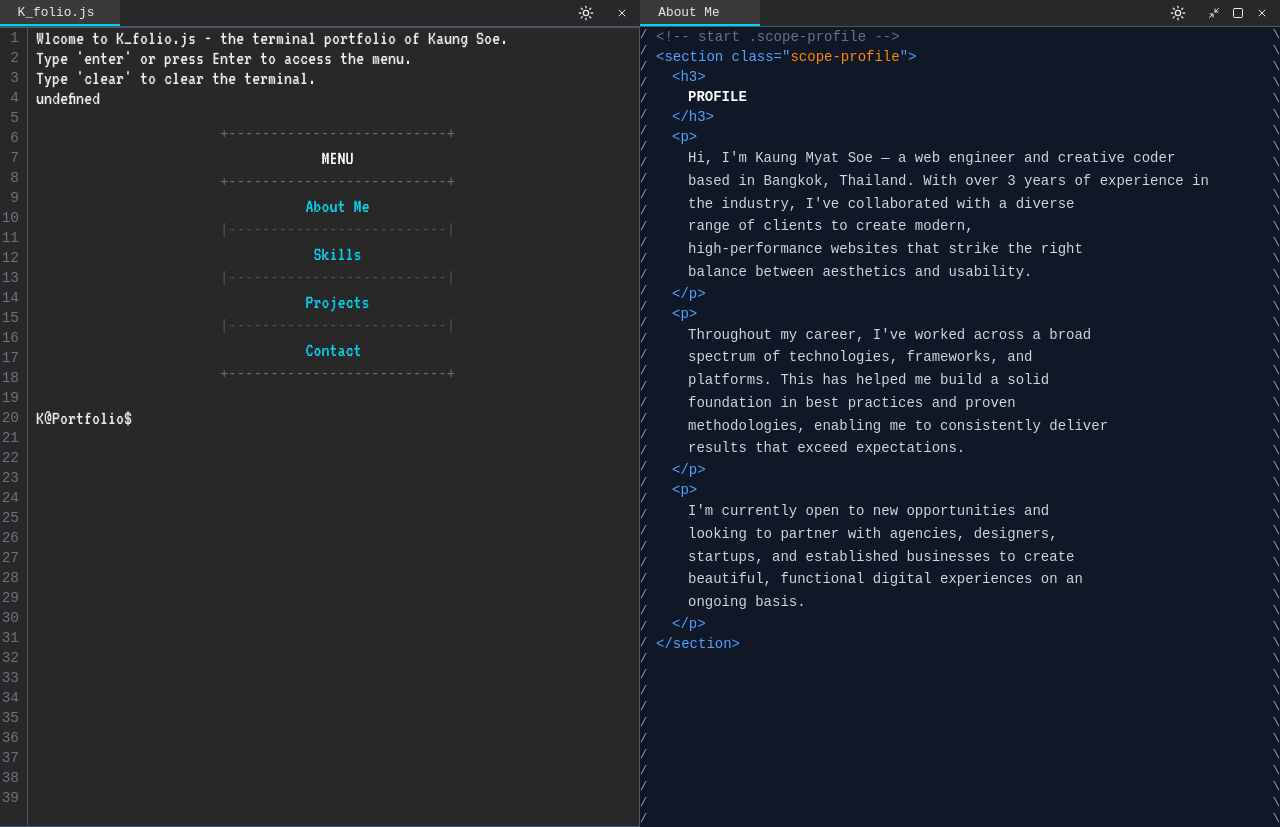
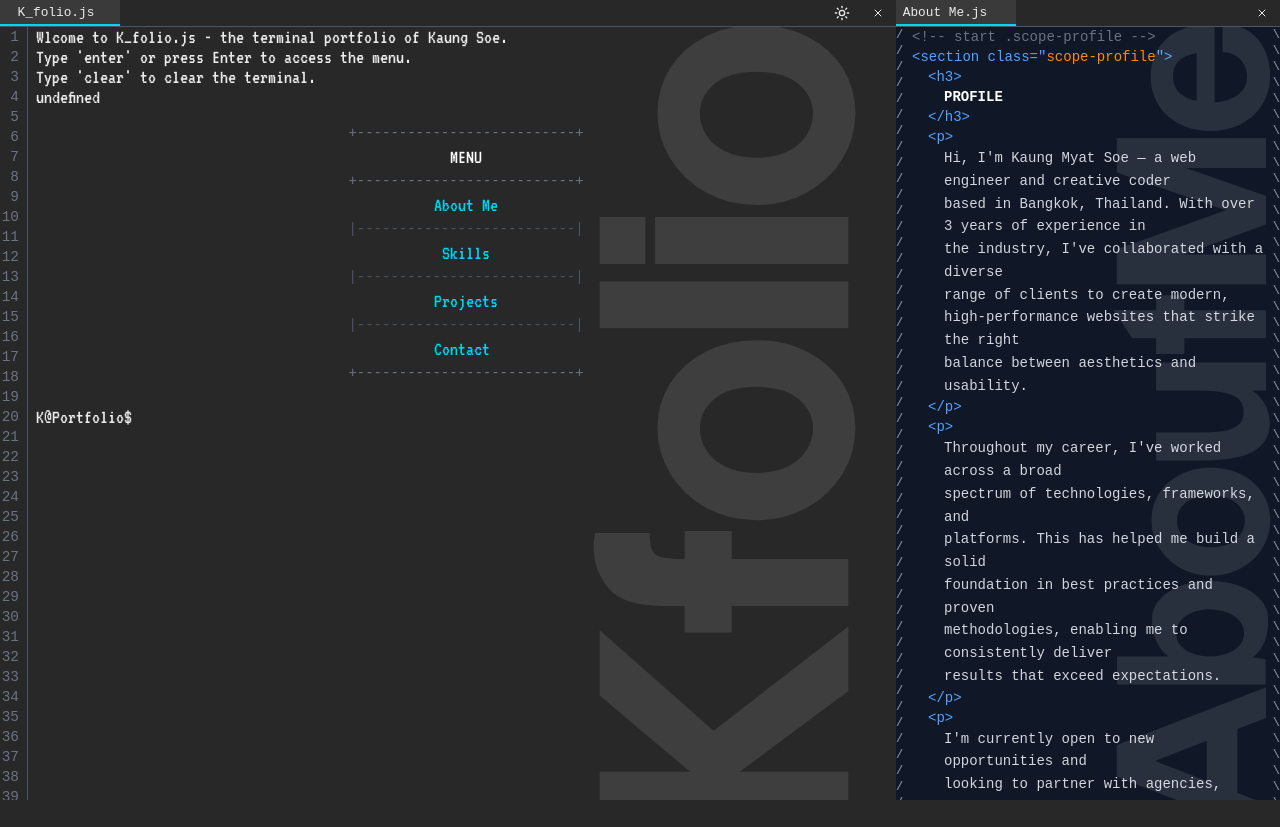
Before and after one commit to KaungMyatSoe13/K_Folio, a Next.js app: page / in a window 1280 px wide. Both pictures are taken after a click on the button "About Me". After the commit the page ends 800 px from the top, so only its background shows below. Built offline with nearby package versions, Linux system fonts and the light colour scheme.

Commit message:
Backgrounds

```diff
--- a/app/fonts/fonts.ts
+++ b/app/fonts/fonts.ts
@@ -2,6 +2,7 @@
 import { VT323 } from "next/font/google";
 import { JetBrains_Mono } from "next/font/google";
 import { Press_Start_2P } from "next/font/google";
+import localFont from "next/font/local";
 
 export const pressStart2P = Press_Start_2P({
   subsets: ["latin"],
@@ -20,3 +21,10 @@ export const shareTechMono = JetBrains_Mono({
   weight: "400",
   variable: "--font-share-tech-mono",
 });
+
+export const benzinSemibold = localFont({
+  src: "./benzin-semibold.ttf", // your TTF file
+  weight: "600", // semibold
+  style: "normal",
+  variable: "--font-benzin-semibold",
+});
--- a/app/globals.css
+++ b/app/globals.css
@@ -4,6 +4,16 @@
 :root {
   --background: #282828; /* dark background */
   --foreground: #eaeaea; /* light text */
+}
+
+/* Hide all scrollbars globally */
+* {
+  scrollbar-width: none; /* Firefox */
+  -ms-overflow-style: none; /* Internet Explorer 10+ */
+}
+
+*::-webkit-scrollbar {
+  display: none; /* Chrome, Safari, Edge */
 }
 
 pre {
--- a/app/page.tsx
+++ b/app/page.tsx
@@ -72,9 +72,6 @@ export default function Home() {
 
   const handleCloseSideTab = (): void => {
     setShowSideTab(false);
-    // Optionally clear side tabs when closing
-    // setSideTabMenuTabs([]);
-    // setActiveSideTab("");
   };
 
   // Side tab management functions
@@ -155,16 +152,17 @@ export default function Home() {
     <main className="max-h-screen flex">
       {/* Desktop & larger: side by side */}
       <div className="hidden md:flex w-full flex-col">
-        <div className="flex flex-row">
+        <div className="flex flex-row h-screen">
           {/* Left side - Terminal section */}
-          <div className="flex flex-col flex-1">
+          <div className="flex flex-col flex-1 h-full overflow-y-auto">
             <Navbar
               tabs={tabs}
               activeTab={activeTab}
               onTabClick={handleTabClick}
               onTabClose={handleTabClose}
             />
-            <div className="flex flex-1 flex-row">
+
+            <div className="flex-1 flex flex-row">
               <Terminal
                 onMenuClick={handleMenuClick}
                 tabs={tabs}
@@ -175,7 +173,11 @@ export default function Home() {
 
           {/* Right side - SideTab with its own navbar */}
           {showSideTab && (
-            <div className="flex flex-col w-full md:w-[50%] lg:w-[45%] xl:w-[50%] bg-gray-900">
+            <div
+              className={`flex flex-col h-full w-full overflow-y-hidden md:w-[50%] lg:w-[45%] ${
+                sideTabContent === "Projects" ? "xl:w-[40%]" : "xl:w-[30%]"
+              } bg-gray-900`}
+            >
               <SideTabNavbar
                 onClose={handleCloseSideTab}
                 menuTabs={sideTabMenuTabs}
@@ -183,6 +185,7 @@ export default function Home() {
                 onTabClick={handleSideTabClick}
                 onTabClose={handleSideTabClose}
               />
+
               <SideTab
                 content={sideTabContent}
                 onProjectClick={handleProjectClick}
--- a/components/Menu/Menu.tsx
+++ b/components/Menu/Menu.tsx
@@ -29,7 +29,7 @@ export default function Menu({ onMenuClick }: MenuProps) {
   };
 
   return (
-    <div className="text-[#eaeaea] bg-[#282828] p-2 sm:p-4 rounded-lg w-full max-w-sm mx-auto text-xs sm:text-sm">
+    <div className="text-[#eaeaea]  p-2 sm:p-4 rounded-lg w-full max-w-sm mx-auto text-xs sm:text-sm bg-transparent">
       <div className="whitespace-pre text-center select-none">
         {/* Top border */}
         <div className="text-gray-500">{createBorder()}</div>
--- a/components/Navbars/SideTabNavbar.tsx
+++ b/components/Navbars/SideTabNavbar.tsx
@@ -1,6 +1,6 @@
 "use client";
 import React, { useState, useRef, useEffect, useCallback } from "react";
-import { Sun, Moon, X, Minimize2, Square, ChevronRight } from "lucide-react";
+import { X, ChevronRight } from "lucide-react";
 
 interface MenuTab {
   id: string;
@@ -126,7 +126,7 @@ const SideTabNavbar = ({
               {/* Tab content */}
               <div className="h-6.5 pr-2 justify-center items-center flex flex-1">
                 <span className="truncate w-full h-full flex items-center justify-center text-center ">
-                  {tab.name}
+                  {tab.name}.js
                 </span>
 
                 {/* Close button */}
@@ -199,28 +199,8 @@ const SideTabNavbar = ({
 
         {/* Right side controls */}
         <div className="flex items-center space-x-1 px-2 flex-shrink-0">
-          {/* Theme toggle icon only */}
-          <button
-            className="p-1.5 rounded hover:bg-gray-600 text-[#eaeaea] transition-colors duration-150"
-            title="Theme toggle"
-          >
-            <Sun size={16} />
-          </button>
-
           {/* Window controls */}
           <div className="flex items-center space-x-1 ml-2">
-            <button
-              className="p-1 rounded hover:bg-gray-600 text-[#eaeaea] transition-colors duration-150"
-              title="Minimize"
-            >
-              <Minimize2 size={12} />
-            </button>
-            <button
-              className="p-1 rounded hover:bg-gray-600 text-[#eaeaea] transition-colors duration-150"
-              title="Maximize"
-            >
-              <Square size={12} />
-            </button>
             <button
               className="p-1 rounded hover:bg-red-500 hover:text-white text-[#eaeaea] transition-colors duration-150"
               title="Close"
--- a/components/Portfolio/AboutSection.tsx
+++ b/components/Portfolio/AboutSection.tsx
@@ -2,7 +2,7 @@ import React from "react";
 
 const AboutSection: React.FC = () => {
   return (
-    <div className="bg-[#101828] text-blue-400 font-mono text-sm    max-w-4xl mx-auto">
+    <div className="bg-[#101828] text-blue-400 font-mono text-sm max-w-4xl mx-auto">
       {/* HTML-style comments and tags */}
       <div className="text-gray-500 ">{"<!-- start .scope-profile -->"}</div>
 
--- a/components/Portfolio/SideTab.tsx
+++ b/components/Portfolio/SideTab.tsx
@@ -4,6 +4,7 @@ import AboutSection from "./AboutSection";
 import SkillsSection from "./SkillsSection";
 import ProjectsSection from "./ProjectsSection";
 import ContactSection from "./ContactSection";
+import { benzinSemibold } from "../../app/fonts/fonts";
 
 interface SideTabProps {
   content: string;
@@ -31,8 +32,24 @@ export default function SideTab({ content, onProjectClick }: SideTabProps) {
     }
   };
 
+  // Function to get watermark text based on content
+  const getWatermarkText = () => {
+    switch (content) {
+      case "About":
+        return "AboutMe";
+      case "Skills":
+        return "MySkills";
+      case "Projects":
+        return "Projects";
+      case "Contact":
+        return "Contacts";
+      default:
+        return content; // Use the content directly for any other cases
+    }
+  };
+
   return (
-    <div className="w-full bg-gray-900 flex flex-col font-mono min-h-screen relative">
+    <div className="w-full bg-gray-900 flex flex-col font-mono min-h-screen relative overflow-hidden">
       <div className="absolute left-0 top-0 bottom-0 w-4 text-gray-400 z-10">
         <AsciiVerticalLine char="/" side="left" />
       </div>
@@ -40,10 +57,20 @@ export default function SideTab({ content, onProjectClick }: SideTabProps) {
       <div className="absolute right-0 top-0 bottom-0 w-4 text-gray-400 z-10">
         <AsciiVerticalLine char="\" side="right" />
       </div>
+
       {/* Main Content */}
-      <div className={`flex flex-col flex-1 px-4`}>
+      <div className="flex flex-col flex-1 px-4 overflow-y-auto scrollbar-none">
         {/* Content area */}
-        <div className={"h-full max-h-[80px]"}>{renderContent()}</div>
+        <div className="flex-1">{renderContent()}</div>
+
+        {/* Dynamic Watermark */}
+        <p
+          className={`absolute right-[70px] top-1/2 -translate-y-1/2 translate-x-1/2 -rotate-90 scale-y-[1.4]
+             inline-block w-fit h-fit leading-none
+             text-[18vh] text-white/10 pointer-events-none select-none ${benzinSemibold.className}`}
+        >
+          {getWatermarkText()}
+        </p>
       </div>
     </div>
   );
--- a/components/Terminal/Terminal.tsx
+++ b/components/Terminal/Terminal.tsx
@@ -4,6 +4,7 @@ import { useTerminal } from "../../app/hooks/useTerminal";
 import Menu from "../Menu/Menu";
 import SideNavbar from "../Navbars/SideNavbar";
 import { vt323 } from "../../app/fonts/fonts";
+import { benzinSemibold } from "../../app/fonts/fonts";
 
 // Import working components directly
 import ShopShop from "../../app/projects/ShopShop";
@@ -125,14 +126,19 @@ export default function Terminal({
 
     // On desktop, show the project content directly
     return (
-      <div className="flex flex-1 border-r border-t border-b border-gray-600 font-mono text-[#eaeaea] bg-[#282828] min-h-screen flex flex-row">
+      <div className="flex flex-1 font-mono text-[#eaeaea] bg-[#282828] min-h-screen flex-row">
         <SideNavbar />
 
         <div
-          className="h-full overflow-y-auto flex-1 flex flex-row"
+          className="h-full overflow-hidden flex-1 flex flex-row relative"
           style={{ scrollbarWidth: "none", msOverflowStyle: "none" }}
         >
           {renderProjectComponent(currentTab.name)}
+          <p
+            className={`absolute right-[-650] top-1/2 -translate-y-1/2 -translate-x-1/2 -rotate-90 scale-y-[1.4] inline-block h-fit leading-none text-[20vh] text-white/10 pointer-events-none select-none ${benzinSemibold.className}`}
+          >
+            PeakFit
+          </p>
         </div>
       </div>
     );
@@ -140,9 +146,9 @@ export default function Terminal({
 
   // Default terminal view for K_folio.js tab
   return (
-    <div className="flex-1 border-r border-t border-b border-gray-600 font-mono text-[#eaeaea] bg-[#282828] min-h-screen flex flex-row">
+    <div className="flex-1 font-mono text-[#eaeaea] bg-[#282828] min-h-screen flex flex-row">
       <SideNavbar />
-      <div className="flex flex-col flex-1">
+      <div className="flex flex-col flex-1 relative z-10  overflow-hidden">
         <pre
           className={`!m-0 !p-0 whitespace-pre-wrap ml-4 text-md sm:text-lg lg:text-xl ${vt323.className}`}
           style={{ lineHeight: "20px", margin: 0, padding: 0 }}
@@ -177,12 +183,20 @@ export default function Terminal({
                 value={userInput}
                 onChange={handleInputChange}
                 onKeyDown={handleInputSubmit}
-                className="bg-transparent border-none outline-none text-[#eaeaea] w-auto min-w-[50px]"
+                className="bg-transparent outline-none text-[#eaeaea] w-auto min-w-[50px]"
                 autoFocus={animationDone}
               />
             </span>
           </pre>
         )}
+
+        <p
+          className={`absolute right-35 top-1/2 -translate-y-1/2 translate-x-1/2 -rotate-90 scale-y-[1.4]
+     inline-block w-fit h-fit leading-none
+     text-[30vh] text-white/10 pointer-events-none select-none ${benzinSemibold.className}`}
+        >
+          Kfolio
+        </p>
       </div>
     </div>
   );
```
Also changed, not shown: app/projects/Peakfit.tsx (+28 -119 lines), components/ui/AsciiGridBackground.tsx (added, +106 -0 lines), app/fonts/benzin-semibold.ttf (added).
